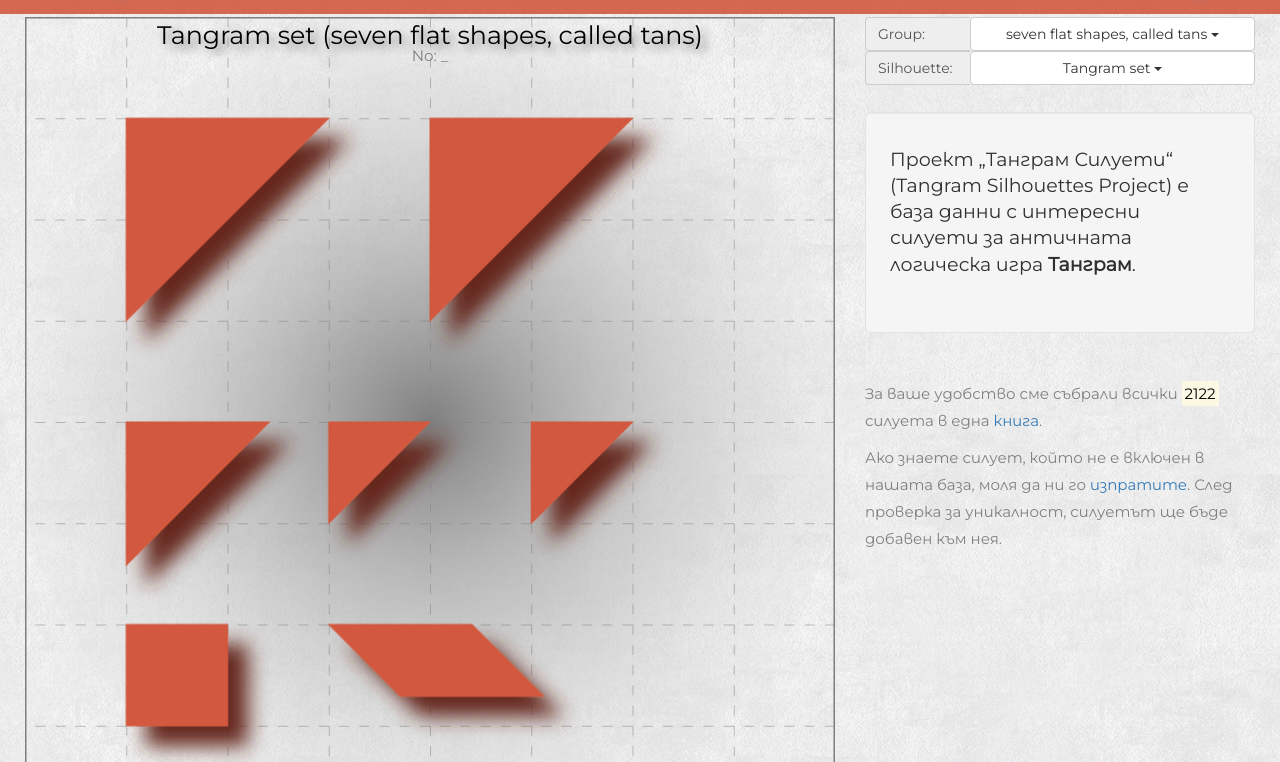
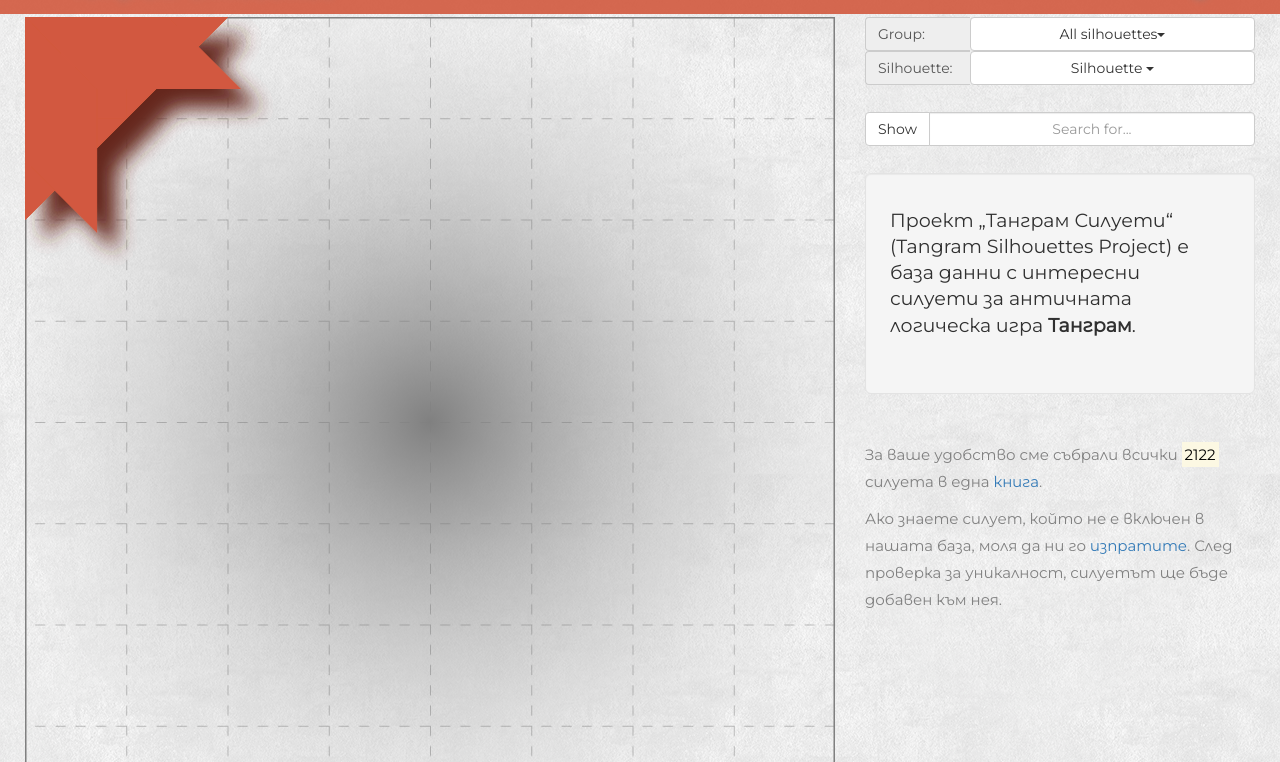
Before and after one commit to George-Andonov/TangramSP, a plain HTML site: page index.html in a window 1280 px wide. Shown: the part 38-800 px from the top of the page. Drawn offline with nearby package versions, Linux system fonts and the light colour scheme.

Commit message:
Add files via upload

```diff
--- a/index.html
+++ b/index.html
@@ -91,8 +91,9 @@
 			<polygon id="tan7" points="0,0 141.42,0 212.13,70.71 70.71,70.71" />
 			<polygon id="tan7f" points="0,0 70.71,70.71 70.71,212.13 0,141.42" />
 		</g>
-		<text id="silName" x="400" y="20" fill="black" text-anchor="middle" alignment-baseline="middle">Silhouette - group</text>
+		<!-- <text id="silName" x="400" y="20" fill="black" text-anchor="middle" alignment-baseline="middle">Silhouette - group</text>
 		<text id="silNo" x="400" y="40" fill="gray" text-anchor="middle" alignment-baseline="middle">Sil No: _____</text>
+		-->
 	</svg>
 	<!-- Tangram buttons -->
 	<div class="btn-group btn-group-lg">
@@ -135,6 +136,13 @@
 				<ul id="silDropdown" class="dropdown-menu scrollable-menu dropdown-menu-right">
 				<!-- will be populated on load -->
 				</ul>
+		</div>
+		<br />
+		<div class="input-group">
+			<span class="input-group-btn">
+				<button class="btn btn-default" type="button" onclick="nextSil()">Show</button>
+			</span>
+			<input id="silNo" type="text" class="form-control text-center" placeholder="Search for...">
 		</div>
 		<br />
 		<div class="well well-lg"><h4>Проект „Танграм Силуети“ (Tangram Silhouettes Project) е база данни с интересни силуети за античната логическа игра <strong>Танграм</strong>.</h4>
```
